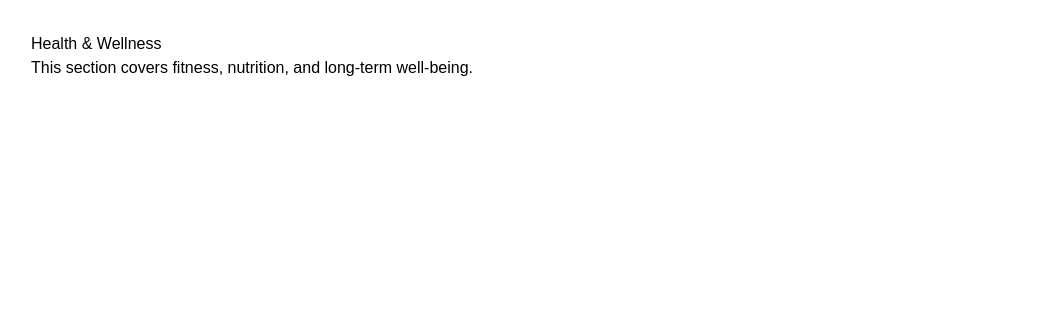
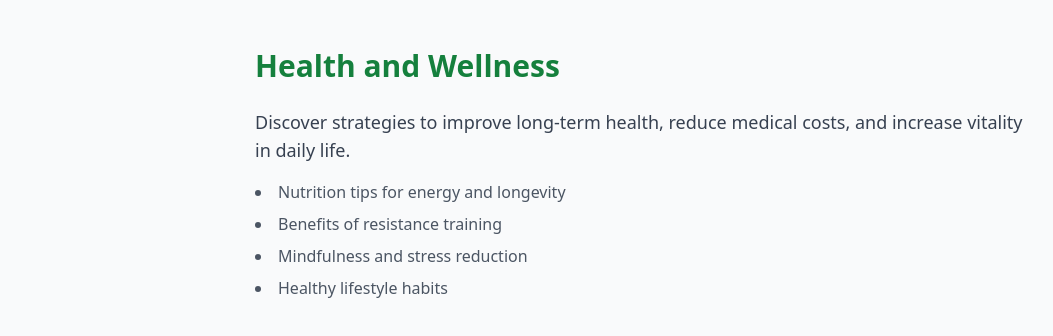
Before and after one commit to TheGainMaker/TheGainMaker-, a Next.js app: page /health-and-wellness in a window 1280 px wide. Shown: the top 336 px of the page, without its empty margins (1-1054 px from the left). Built offline with nearby package versions, Linux system fonts and the light colour scheme.

Commit message:
Update index.js

```diff
--- a/pages/health-and-wellness/index.js
+++ b/pages/health-and-wellness/index.js
@@ -1,8 +1,21 @@
 export default function HealthAndWellness() {
   return (
-    <div style={{ padding: "2rem", fontFamily: "sans-serif" }}>
-      <h1>Health & Wellness</h1>
-      <p>This section covers fitness, nutrition, and long-term well-being.</p>
+    <div className="min-h-screen bg-gray-50 px-6 py-12">
+      <div className="max-w-3xl mx-auto">
+        <h1 className="text-3xl font-bold text-green-700 mb-6">
+          Health and Wellness
+        </h1>
+        <p className="text-lg text-gray-700 mb-4">
+          Discover strategies to improve long-term health, reduce medical costs,
+          and increase vitality in daily life.
+        </p>
+        <ul className="list-disc list-inside text-gray-600 space-y-2">
+          <li>Nutrition tips for energy and longevity</li>
+          <li>Benefits of resistance training</li>
+          <li>Mindfulness and stress reduction</li>
+          <li>Healthy lifestyle habits</li>
+        </ul>
+      </div>
     </div>
   );
 }
```
